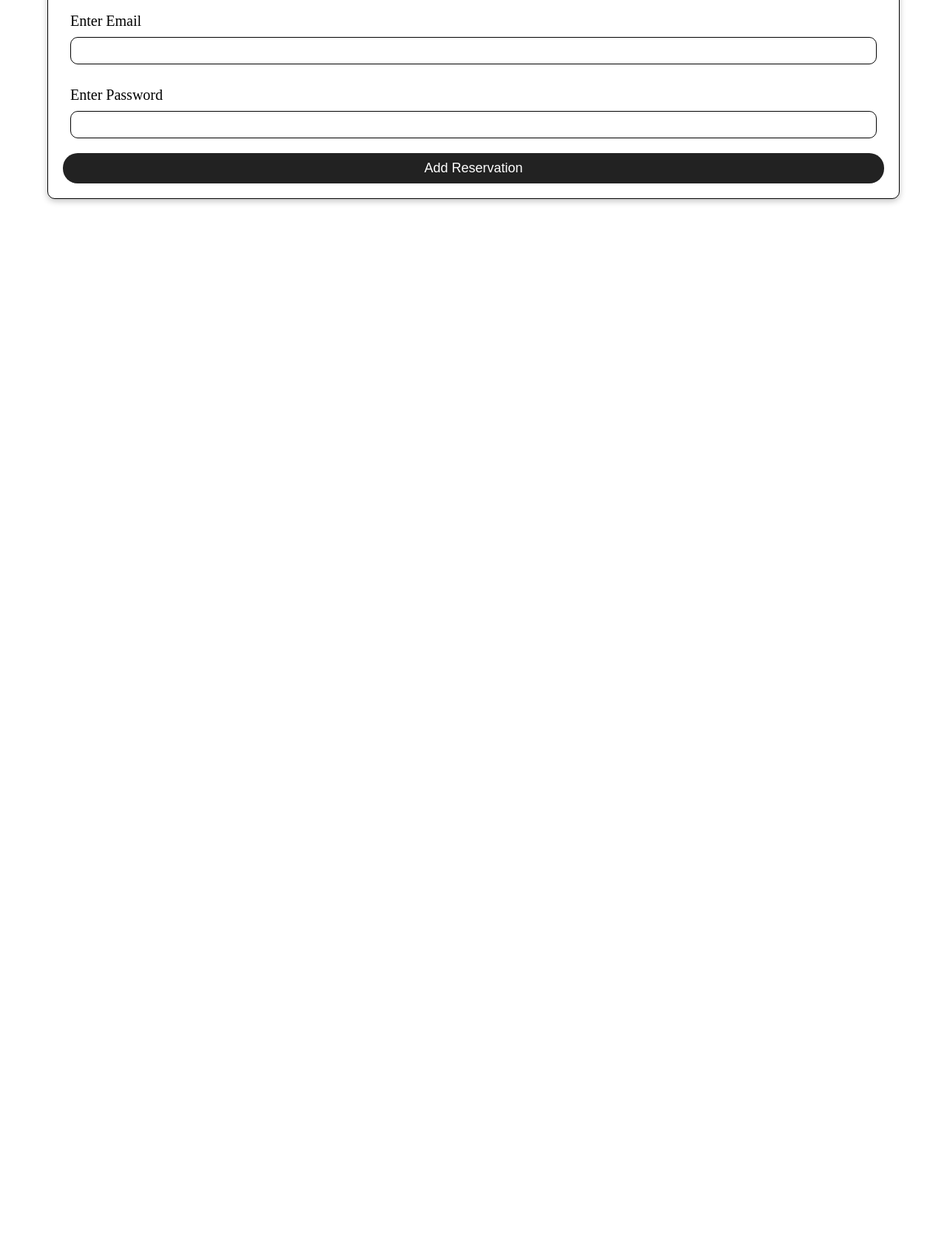
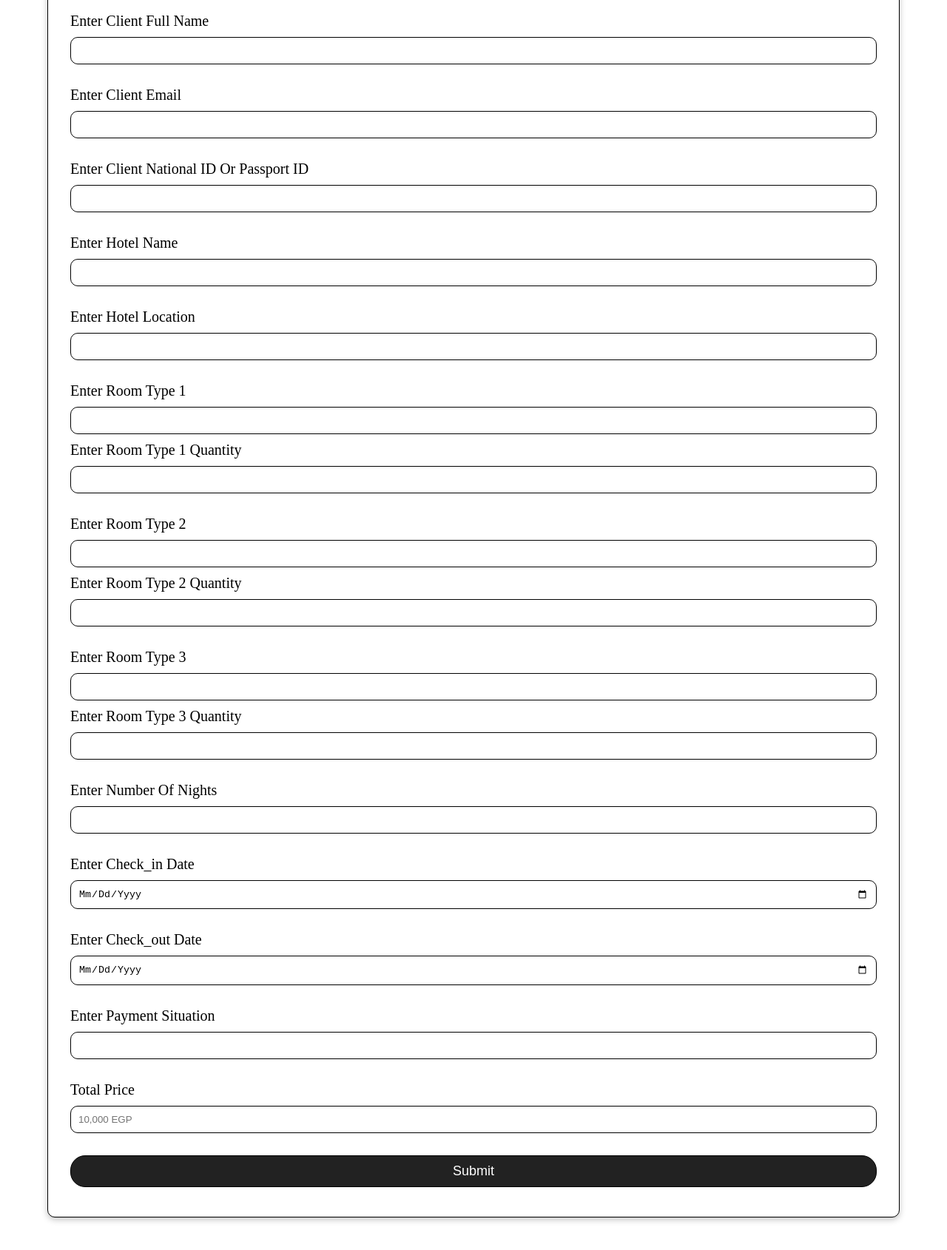
Before and after one commit to HadyHany23/Booking_FrontEnd, a plain HTML site: page html/ReservationForm.html in a window 1280 px wide. Shown: the part 306-1996 px from the top of the page at 74% size. Drawn offline with Linux system fonts and the light colour scheme.

Commit message:
form and table update

```diff
--- a/css/style.css
+++ b/css/style.css
@@ -44,7 +44,7 @@ html {
 }
 
 body {
-  overflow-x: hidden;
+  /* overflow-x: hidden; */
   height: 1000000px;
 }
 
@@ -98,6 +98,7 @@ body {
   border: 2px solid black;
 }
 
+/* ////////deleteee////// */
 .main_cont .btn {
   width: 100%;
   padding: 1rem;
@@ -111,7 +112,21 @@ body {
   background-color: black;
   color: white;
 }
+/* ////////deleteee////// */
 
+.main_cont #submit_btn {
+  width: 100%;
+  padding: 1rem;
+  border-radius: 2rem;
+  background-color: var(--third-color);
+  color: var(--secondary-color);
+  font-size: large;
+}
+
+.main_cont #submit_btn:hover {
+  background-color: black;
+  color: white;
+}
 
 /* End Form Pages */
 
@@ -156,11 +171,14 @@ body {
 .table_cont {
   display: flex;
   flex-direction: column;
-  width: 90%;
+  flex-wrap: wrap;
+  width: 80%;
   margin: 0 auto;
   padding: 2rem;
   margin-top: 25rem;
   gap: 5rem;
+  overflow: scroll;
+  scrollbar-width: none;
 }
 
 .table_cont .input {
--- a/html/ReservationForm.html
+++ b/html/ReservationForm.html
@@ -25,15 +25,67 @@
         <p class="heading">add reservation</p>
         <form action="">
             <div class="input">
-                <label for="user_name">enter email</label>
-                <input type="text" id="user_name">
+                <label for="client_name">enter client full name</label>
+                <input type="text" id="client_name">
             </div>
             <div class="input">
-                <label for="user_password">enter password</label>
-                <input type="text" id="user_password">
+                <label for="client_email">enter client email</label>
+                <input type="text" id="client_email">
+            </div>
+            <div class="input">
+                <label for="client_id">enter client national ID or passport ID</label>
+                <input type="text" id="client_id">
+            </div>
+            <div class="input">
+                <label for="hotel_name">enter hotel name</label>
+                <input type="text" id="hotel_name">
+            </div>
+            <div class="input">
+                <label for="hotel_location">enter hotel location</label>
+                <input type="text" id="hotel_location">
+            </div>
+            <div class="input">
+                <label for="room_type1">enter room type 1</label>
+                <input type="text" id="room_type1">
+                <label for="room_type1_quantity">enter room type 1 quantity</label>
+                <input type="number" id="room_type1_quantity">
+            </div>
+            <div class="input">
+                <label for="room_type2">enter room type 2</label>
+                <input type="text" id="room_type2">
+                <label for="room_type2_quantity">enter room type 2 quantity</label>
+                <input type="number" id="room_type2_quantity">
+            </div>
+            <div class="input">
+                <label for="room_type3">enter room type 3</label>
+                <input type="text" id="room_type3">
+                <label for="room_type3_quantity">enter room type 3 quantity</label>
+                <input type="number" id="room_type3_quantity">
+            </div>
+            <div class="input">
+                <label for="nights">enter number of nights</label>
+                <input type="number" id="nights">
+            </div>
+            <div class="input">
+                <label for="check_in">enter check_in date</label>
+                <input type="date" id="check_in">
+            </div>
+            <div class="input">
+                <label for="check_out">enter check_out date</label>
+                <input type="date" id="check_out">
+            </div>
+            <div class="input">
+                <label for="payment_situation">enter payment situation</label>
+                <input type="text" id="payment_situation">
+            </div>
+            <div class="input">
+                <label for="total_price">total price</label>
+                <input type="number" placeholder="10,000 EGP" disabled id="total_price">
+            </div>
+            <div class="input">
+                <input type="submit" id="submit_btn">
             </div>
         </form>
-        <button class="btn">add reservation</button>
     </div>
 
 </body>
```
Also changed, not shown: html/EmployeeForm.html (+14 -3 lines), html/EmployeeTable.html (+8 -16 lines), html/HotelForm.html (+11 -5 lines), html/HotelTable.html (+8 -4 lines), html/ReservationTable.html (+31 -13 lines).
